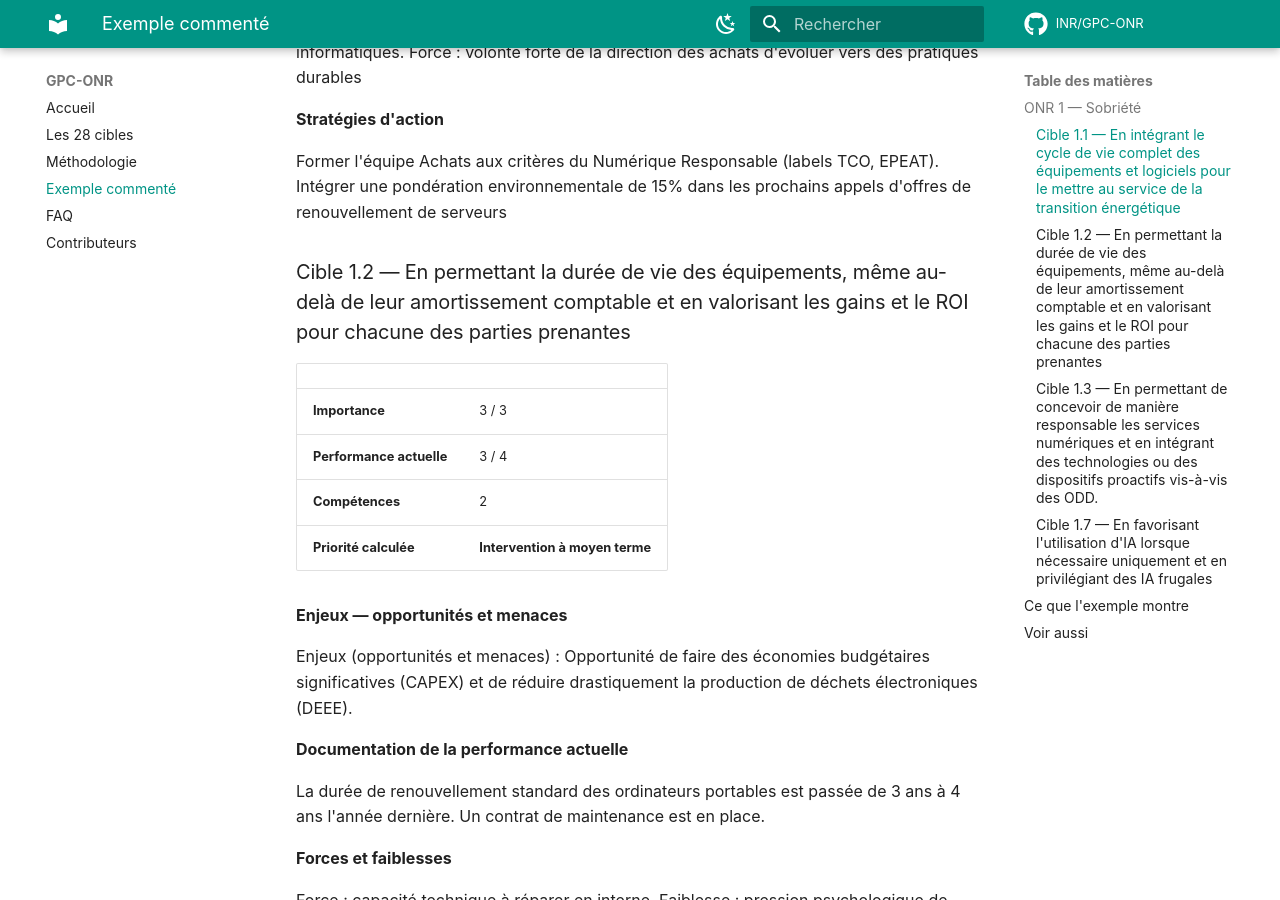
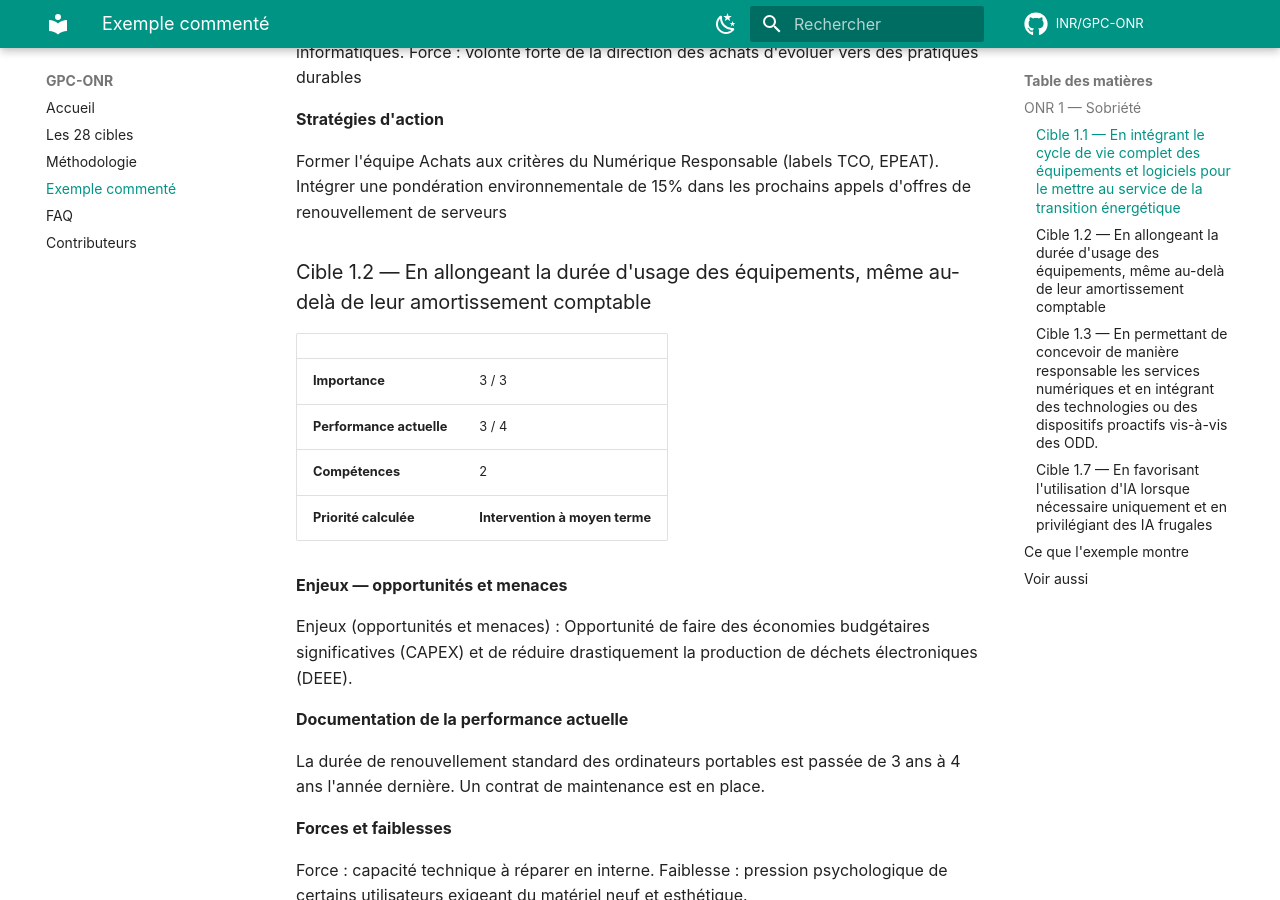
Before and after one commit to Institut-du-Numerique-Responsable/GPC-ONR, an MkDocs documentation site: the page built from docs/exemple-commente.md, in a window 1280 px wide and 900 px high, scrolled down 975 px. Built offline with MkDocs 1.6.1 and Material for MkDocs 9.7.7, drawn with Linux system fonts in a browser that asks for light colours; comment, search, counter and statistics services are not loaded.

Commit message:
docs: reformuler la cible 1.2 de la charte ONR
« En permettant la durée de vie des équipements, même au-delà de leur
amortissement comptable et en valorisant les gains et le ROI pour chacune des
parties prenantes » devient « En allongeant la durée d'usage des équipements,
même au-delà de leur amortissement comptable ».

La formulation initiale était grammaticalement incorrecte (« permettre la durée
de vie ») et la mention des parties prenantes a été jugée superflue. Reformulation
validée par l'architecte de l'INR.

Appliqué dans les deux classeurs, le JSON, le CSV, la documentation et le
classeur d'exemple.

Co-Authored-By: Claude Opus 5 <noreply@anthropic.com>
Signed-off-by: Guillaume G. <guillaume.gallon@gmail.com>

```diff
--- a/docs/exemple-commente.md
+++ b/docs/exemple-commente.md
@@ -31,7 +31,7 @@ Faiblesse : manque de connaissances de l'équipe Achats sur les labels environne
 
 Former l'équipe Achats aux critères du Numérique Responsable (labels TCO, EPEAT). Intégrer une pondération environnementale de 15% dans les prochains appels d'offres de renouvellement de serveurs
 
-### Cible 1.2 — En permettant la durée de vie des équipements, même au-delà de leur amortissement comptable et en valorisant les gains et le ROI pour chacune des parties prenantes
+### Cible 1.2 — En allongeant la durée d'usage des équipements, même au-delà de leur amortissement comptable
 
 | | |
 |---|---|
--- a/docs/referentiel-onr.md
+++ b/docs/referentiel-onr.md
@@ -28,7 +28,7 @@ Version texte du contenu des classeurs `.xlsx` de ce dépôt. Données structur
 | Code | Cible | En clair |
 |---|---|---|
 | `1.1` | En intégrant le cycle de vie complet des équipements et logiciels pour le mettre au service de la transition énergétique | Savoir d'où vient notre matériel, combien de temps il sert, et où il finit. |
-| `1.2` | En permettant la durée de vie des équipements, même au-delà de leur amortissement comptable et en valorisant les gains et le ROI pour chacune des parties prenantes | Garder le matériel plus longtemps, même une fois qu'il est payé, et montrer ce que chacun y gagne. |
+| `1.2` | En allongeant la durée d'usage des équipements, même au-delà de leur amortissement comptable | Garder le matériel plus longtemps, même une fois qu'il est payé. |
 | `1.3` | En permettant de concevoir de manière responsable les services numériques et en intégrant des technologies ou des dispositifs proactifs vis-à-vis des ODD. | Faire des sites et des applications qui consomment peu et servent vraiment. |
 | `1.4` | En favorisant des usages et des pratiques limitant les consommations de matériels, de ressources, d’énergies et de consommables | Prendre des habitudes qui économisent le matériel, l'énergie et les fournitures. |
 | `1.5` | En considérant nos déchets comme une ressource et leur traitement comme une source d’emplois participant au développement de l’économie circulaire. | Ne plus jeter : réparer, réemployer, recycler. |
```
Also changed, not shown: CHANGELOG.md (+4 -0 lines), 5 other files.
